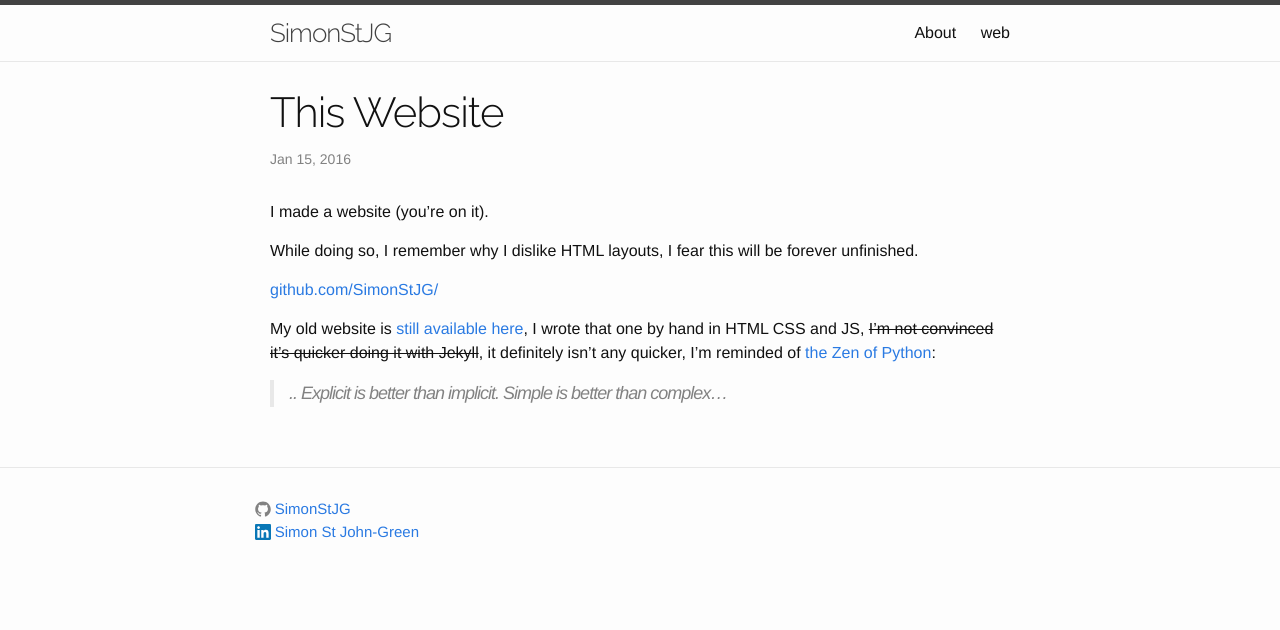
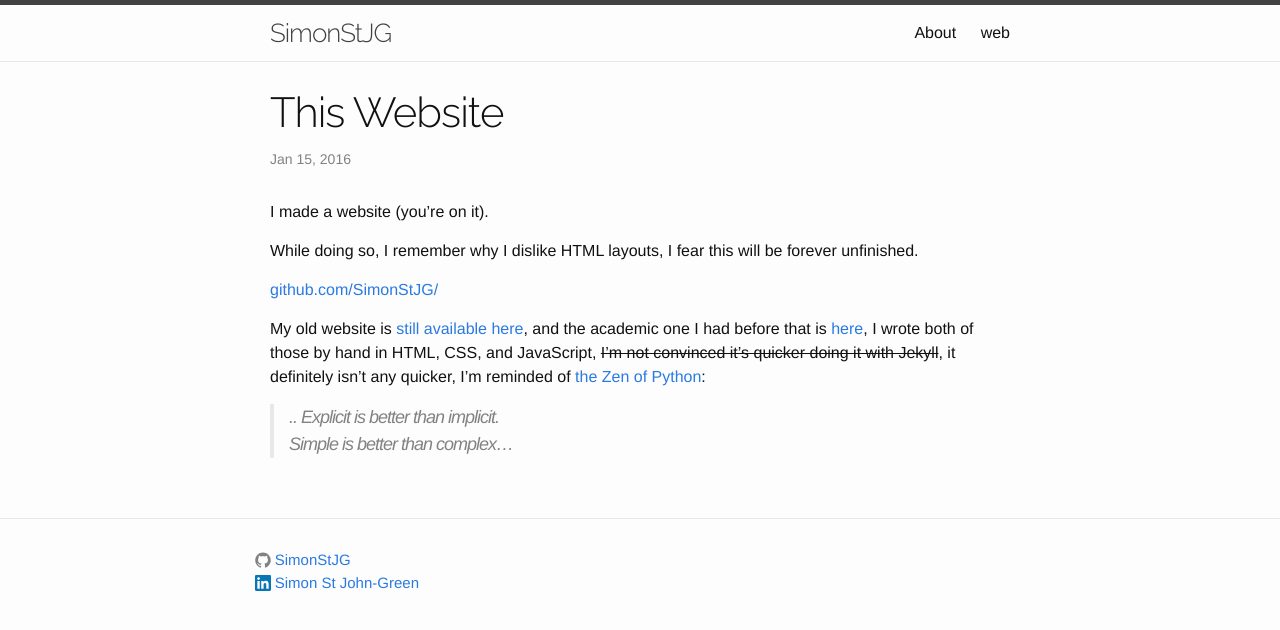
Before and after one commit to SimonStJG/SimonStJG.github.io, a Jekyll site: the page built from _posts/2016-12-15-Website.md, in a window 1280 px wide. Shown: the top 630 px of the page. Built offline with Jekyll 4.4.1, drawn with Linux system fonts in a browser that asks for light colours.

Commit message:
Add line breaks in website blockquote

```diff
--- a/_posts/2016-12-15-Website.md
+++ b/_posts/2016-12-15-Website.md
@@ -12,6 +12,7 @@ While doing so, I remember why I dislike HTML layouts, I fear this will be forev
 
 [github.com/SimonStJG/](https://github.com/SimonStJG/SimonStJG.github.io)
 
-My old website is [still available here](/raw/old-website/main/), I wrote that one by hand in HTML CSS and JS, ~~I'm not convinced it's quicker doing it with Jekyll~~, it definitely isn't any quicker, I'm reminded of [the Zen of Python](https://www.python.org/dev/peps/pep-0020/):
+My old website is [still available here](/raw/old-website/main/), and the academic one I had before that is [here](/raw/old-website/main/academic/index.html), I wrote both of those by hand in HTML, CSS, and JavaScript, ~~I'm not convinced it's quicker doing it with Jekyll~~, it definitely isn't any quicker, I'm reminded of [the Zen of Python](https://www.python.org/dev/peps/pep-0020/):
+
 >  .. Explicit is better than implicit.
->  Simple is better than complex...
+      Simple is better than complex...
```
Also changed, not shown: 1 other file.
